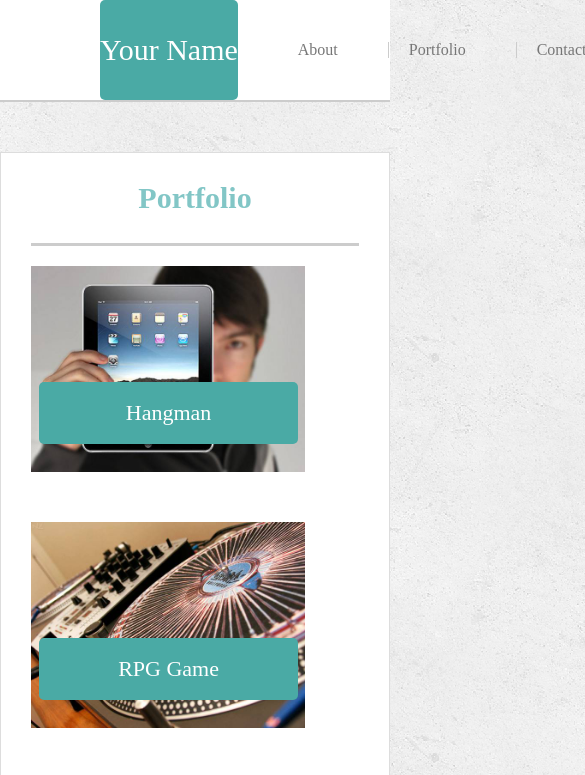
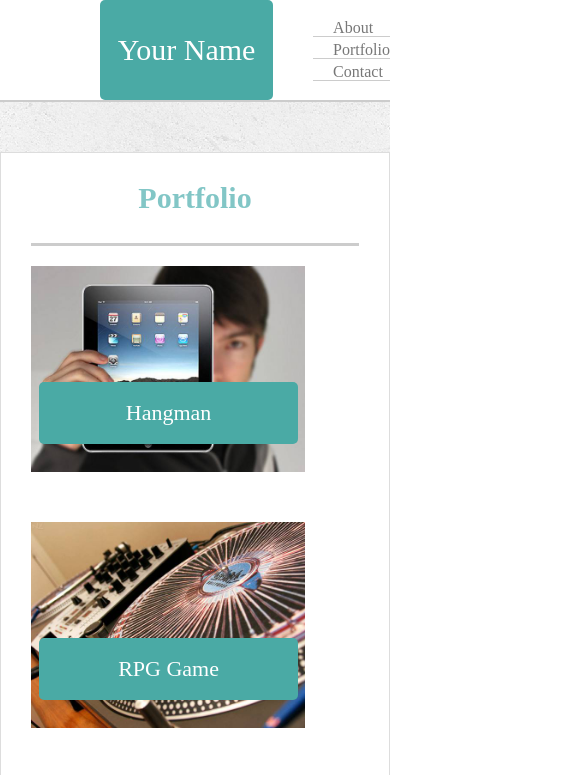
Before and after one commit to siriusgurban/PortfolioEA, a plain HTML site: page portfolio.html in a window 390 px wide. Shown: the top 775 px of the page, 585 px wide, since content can reach past the window. Drawn offline with Linux system fonts and the light colour scheme.

Commit message:
responsive design

```diff
--- a/assests/css/style.css
+++ b/assests/css/style.css
@@ -42,6 +42,7 @@ body {
 .nav-list {
   display: flex;
   justify-content: flex-start;
+  flex-wrap: wrap;
   gap: 50px;
 }
 
@@ -64,7 +65,9 @@ body {
   gap: 38px;
   justify-content: center;
   flex-wrap: wrap;
-  height: 100vh;
+  /* height: 100vh; */
+  /* height: ; */
+
 }
 
 .main {
@@ -78,6 +81,7 @@ body {
   border: 1px solid #ddd;
   /* height: 260px; */
   /* height: 80%; */
+
 }
 
 .main-title {
@@ -95,6 +99,7 @@ body {
   gap: 30px;
   color: #777;
   height: 100%;
+
 }
 
 .main-card-img {
@@ -118,6 +123,7 @@ body {
   height: 152px;
   padding: 30px 30px 10px 30px;
   border: 1px solid #ddd;
+  margin-bottom: 110px;
 }
 
 .contact-title {
@@ -173,6 +179,8 @@ body {
   border: 1px solid #ddd;
   /* height: 260px; */
   height: 550px;
+  margin-bottom: 110px;
+
 }
 
 .portfolio {
@@ -225,6 +233,7 @@ body {
   border: 1px solid #ddd;
   /* height: 260px; */
   height: 430px;
+  margin-bottom: 110px;
 }
 
 .form {
@@ -254,6 +263,7 @@ body {
   background-color: #4aaaa5;
   color: #eee;
   border-radius: 5px;
+  cursor: pointer;
 }
 
 .submit-btn:hover {
@@ -263,8 +273,21 @@ body {
 
 @media (max-width: 600px) {
 
-    .main-card-text p{
+  .nav-list {
 
+    gap: 5px;
+    /* display: flex; */
+  flex-direction: column;
+  justify-content: center;
+  }
+
+.nav-list-list{
+
+  border-bottom: 1px solid #ccc;
+  border-left: none;
+}
+
+  .main-card-text p {
     overflow: hidden;
   }
 
@@ -277,4 +300,17 @@ body {
     gap: 50px;
 
   }
+
+  .main-portfolio {
+    margin-bottom: 50px;
+    height: 1100px;
   }
+
+  .main-contact {
+    margin-bottom: 50px;
+  }
+
+  .main {
+    margin-bottom: 50px;
+  }
+}
```
Lines whose indentation alone changed are shown as unchanged.
